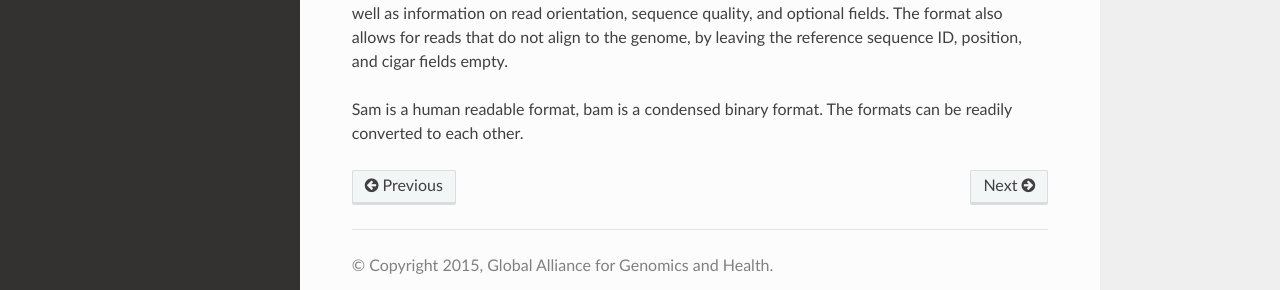
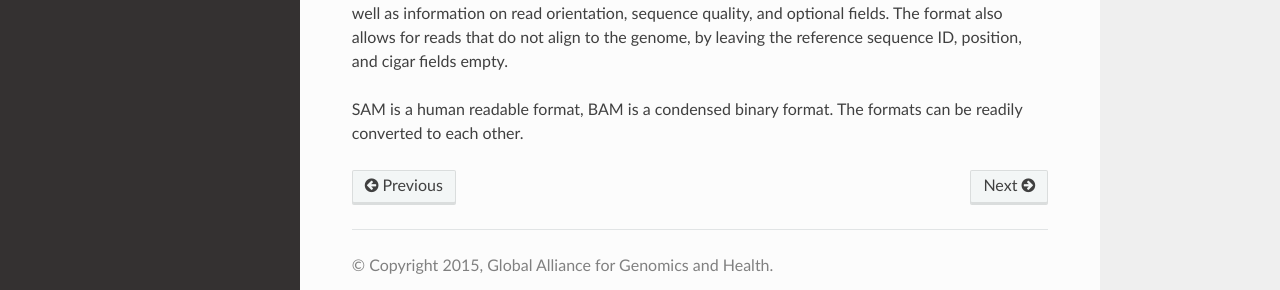
Before and after one commit to ga4gh/ga4gh-schemas, a Sphinx documentation site: the page built from doc/source/appendix/glossary.rst, in a window 1280 px wide and 1218 px high. Shown: the part 883-1173 px from the top of the window. Built offline with Sphinx 7.4.7 and the Read the Docs theme 2.0.0, drawn with Linux system fonts in a browser that asks for light colours; pages that are not in the unit, such as notebooks, are missing from menus.

```diff
--- a/doc/source/includes/glossary/short_reads.rst
+++ b/doc/source/includes/glossary/short_reads.rst
@@ -24,7 +24,7 @@ In this format, the CIGAR string shows how well the read matches the genome: rea
 
 The `SAM/BAM Format`_ is a way of representing read data. It includes the fields shown above as well as information on read orientation, sequence quality, and optional fields. The format also allows for reads that do not align to the genome, by leaving the reference sequence ID, position, and cigar fields empty.
 
-Sam is a human readable format, bam is a condensed binary format. The formats can be readily converted to each other.
+SAM is a human readable format, BAM is a condensed binary format. The formats can be readily converted to each other.
 
 .. _SAM/BAM Format: https://samtools.github.io/hts-specs/SAMv1.pdf
 
--- a/doc/source/index.rst
+++ b/doc/source/index.rst
@@ -1,4 +1,4 @@
-.. image:: _static/logo_ga.png
+.. image:: /_static/logo_ga.png
 
 ============================
 GA4GH Schemas Implementation
```
Also changed, not shown: doc/source/api/reads.rst (+23 -23 lines).
